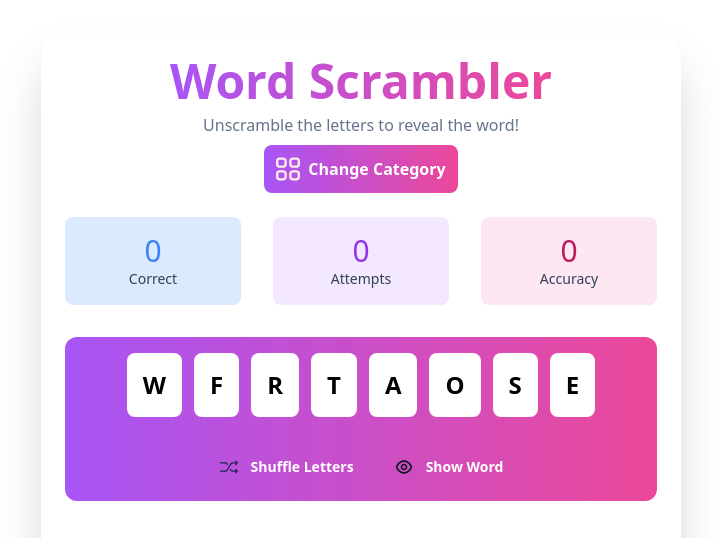
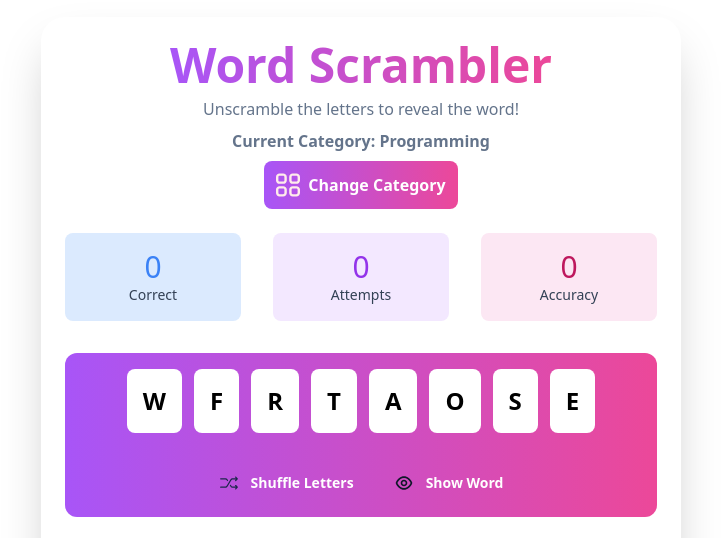
Before and after one commit to johnston-kweku/Word-Scrambler, a plain HTML site: page index.html in a window 1280 px wide. Shown: the top 538 px of the page, without its empty margins (279-1000 px from the left). Drawn offline with nearby package versions, Linux system fonts and the light colour scheme.

```diff
--- a/index.html
+++ b/index.html
@@ -27,6 +27,9 @@
             </h1>
             <p class="text-slate-500">
                 Unscramble the letters to reveal the word!
+            </p>
+            <p id="current-category" class="font-bold text-slate-500">
+
             </p>
             <div class="flex items-center justify-center">
                 <button id="category-menu" class="flex gap-2 bg-gradient-to-r from-purple-500 to-pink-500 p-3 rounded-lg">
--- a/javascript/index.js
+++ b/javascript/index.js
@@ -176,6 +176,7 @@
 const answerState = document.getElementById("answer-state")
 const menuBtn = document.getElementById("category-menu")
 const showWord = document.getElementById("show-word")
+const currentCategory = document.getElementById("current-category")
 
 
 
@@ -213,6 +214,7 @@
 
 let activeCategory = CATEGORIES[0]; // default category
 let activeWords = [...activeCategory.words]
+currentCategory.textContent = `Current Category: ${activeCategory.name}`
 
 menuBtn.addEventListener("click", () => {
     let existingMenu = document.querySelector("#category-menu-popup");
@@ -235,6 +237,7 @@
         p.addEventListener("click", () => {
             activeCategory = CATEGORIES[i - 1];
             activeWords = [...activeCategory.words];
+            currentCategory.textContent = `Current Category: ${activeCategory.name}`
 
             resetGame();
             menu.remove();
```
Lines whose indentation alone changed are shown as unchanged.
